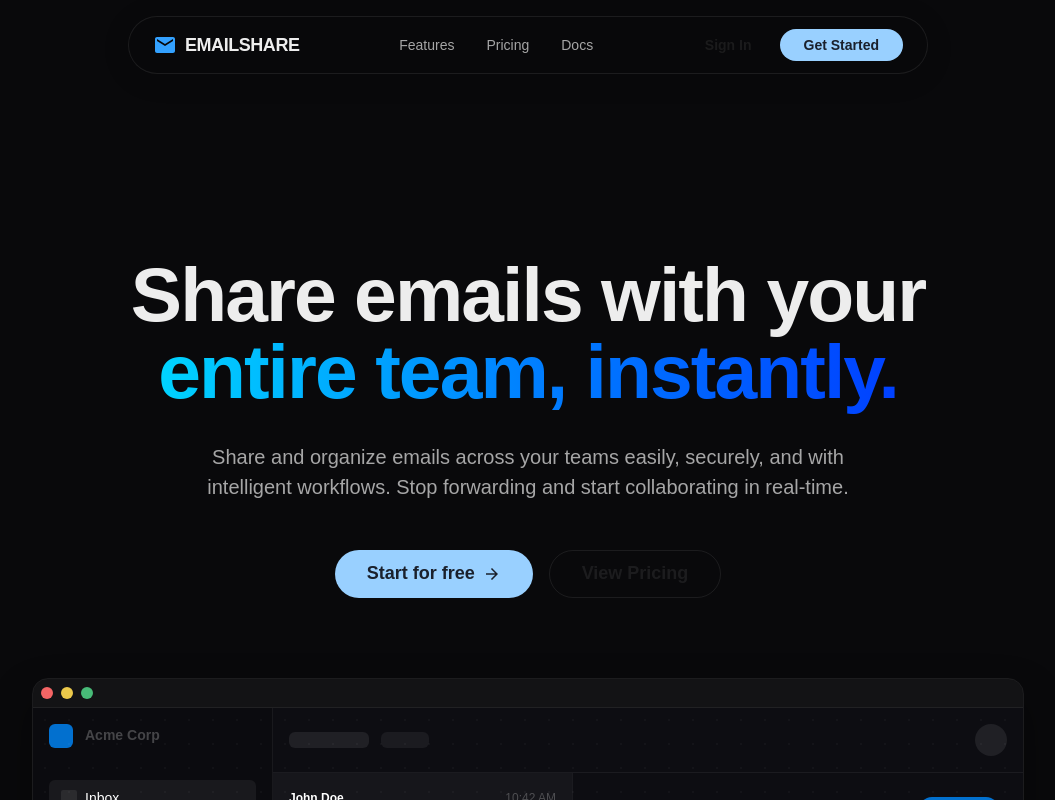
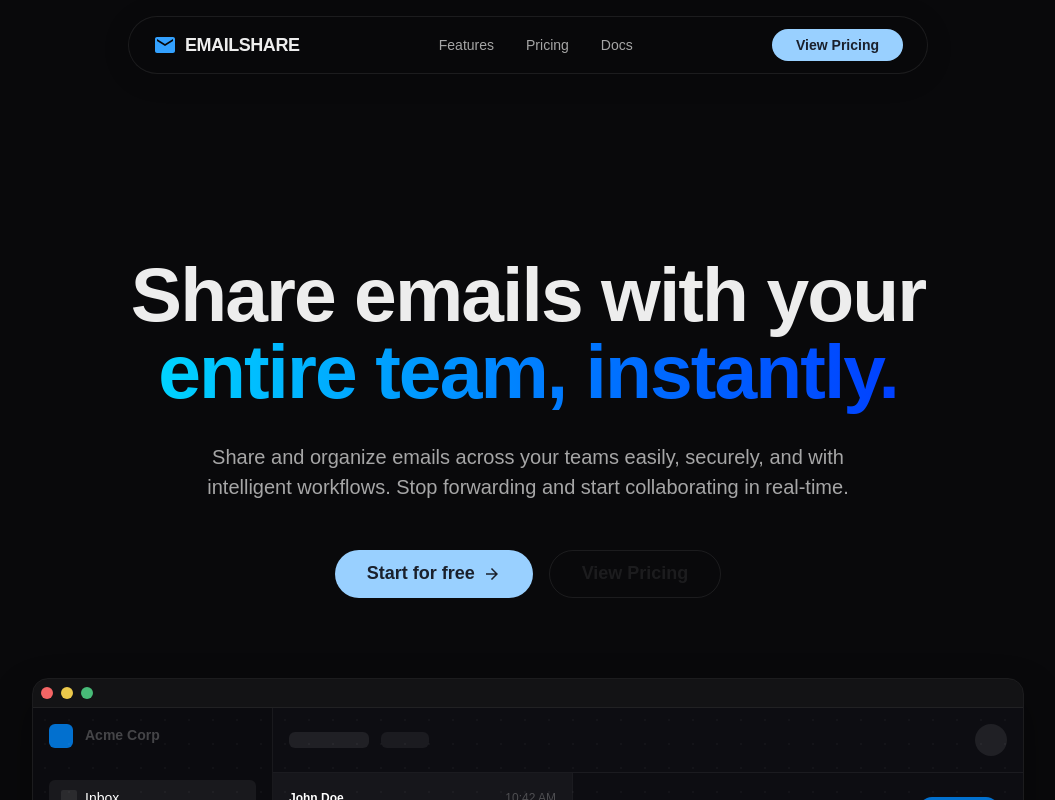
Before and after one commit to ars1mm/emailservice-sass, a Next.js app in the folder frontend/: page / in a window 1280 px wide. Shown: the top 800 px of the page, without its empty margins (112-1167 px from the left). Built offline with nearby package versions, Linux system fonts and the light colour scheme.

Commit message:
feat: Update CTASection and Navbar components to change button text and links, and add demo mode message

```diff
--- a/frontend/src/components/CTASection.tsx
+++ b/frontend/src/components/CTASection.tsx
@@ -17,6 +17,7 @@ import { MdArrowForward, MdCheck } from 'react-icons/md'
 import { useRouter } from 'next/navigation'
 
 const MotionBox = motion(Box)
+const TEST_MODE = process.env.NEXT_PUBLIC_TEST_MODE === 'true'
 
 export default function CTASection() {
   const router = useRouter()
@@ -83,19 +84,18 @@ export default function CTASection() {
               <Button
                 size="lg"
                 colorScheme="blue"
-                rightIcon={<MdArrowForward />}
                 w="full"
                 h="60px"
                 fontSize="lg"
                 fontWeight="bold"
-                onClick={() => router.push('/register')}
+                onClick={() => window.location.href = '#pricing'}
                 _hover={{
                   transform: 'translateY(-2px)',
                   boxShadow: '0 20px 40px rgba(59, 130, 246, 0.4)'
                 }}
                 transition="all 0.3s"
               >
-                Get Started Free
+                View Pricing Plans
               </Button>
 
               <HStack spacing={3}>
@@ -112,6 +112,10 @@ export default function CTASection() {
             </VStack>
 
             <Text fontSize="sm" color="whiteAlpha.500" mt={4}>
+              {TEST_MODE ? (
+                'Demo Mode - Authentication disabled'
+              ) : (
+                <>
                   Already have an account?{' '}
                   <Text
                     as="span"
@@ -123,6 +127,8 @@ export default function CTASection() {
                   >
                     Sign in
                   </Text>
+                </>
+              )}
             </Text>
           </VStack>
         </MotionBox>
--- a/frontend/src/components/Navbar.tsx
+++ b/frontend/src/components/Navbar.tsx
@@ -23,6 +23,7 @@ import { siteConfig } from '@/config/site'
 import { MdEmail, MdMenu } from 'react-icons/md'
 
 const MotionBox = motion(Box)
+const TEST_MODE = process.env.NEXT_PUBLIC_TEST_MODE === 'true'
 
 export default function Navbar() {
   const bg = useColorModeValue('rgba(255, 255, 255, 0.05)', 'rgba(9, 9, 11, 0.6)')
@@ -77,41 +78,13 @@ export default function Navbar() {
           <HStack spacing={{ base: 2, md: 4 }} display={{ base: 'none', sm: 'flex' }}>
             <Button
               as="a"
-              href={`${siteConfig.dashboardUrl}/login`}
-              variant="ghost"
-              colorScheme="whiteAlpha"
-              size="sm"
-              borderRadius="full"
-              _hover={{ bg: 'whiteAlpha.200' }}
-            >
-              Sign In
-            </Button>
-            <Button
-              as="a"
-              href={`${siteConfig.dashboardUrl}/register`}
+              href="#pricing"
               colorScheme="brand"
               size="sm"
               borderRadius="full"
               px={{ base: 4, md: 6 }}
-              position="relative"
-              overflow="hidden"
-              sx={{
-                '&::before': {
-                  content: '""',
-                  position: 'absolute',
-                  top: 0,
-                  left: '-100%',
-                  w: '100%',
-                  h: '100%',
-                  background: 'linear-gradient(90deg, transparent, rgba(255,255,255,0.2), transparent)',
-                  transition: 'left 0.5s ease',
-                },
-                '&:hover::before': {
-                  left: '100%',
-                },
-              }}
             >
-              Get Started
+              View Pricing
             </Button>
           </HStack>
 
@@ -149,20 +122,11 @@ export default function Navbar() {
               ))}
               <Button
                 as="a"
-                href={`${siteConfig.dashboardUrl}/login`}
-                variant="outline"
-                colorScheme="whiteAlpha"
-                w="full"
-              >
-                Sign In
-              </Button>
-              <Button
-                as="a"
-                href={`${siteConfig.dashboardUrl}/register`}
+                href="#pricing"
                 colorScheme="brand"
                 w="full"
               >
-                Get Started
+                View Pricing
               </Button>
             </VStack>
           </DrawerBody>
```
Also changed, not shown: 1 other file (tests, documents, lock files or other folders). Lines whose indentation alone changed are shown as unchanged.
